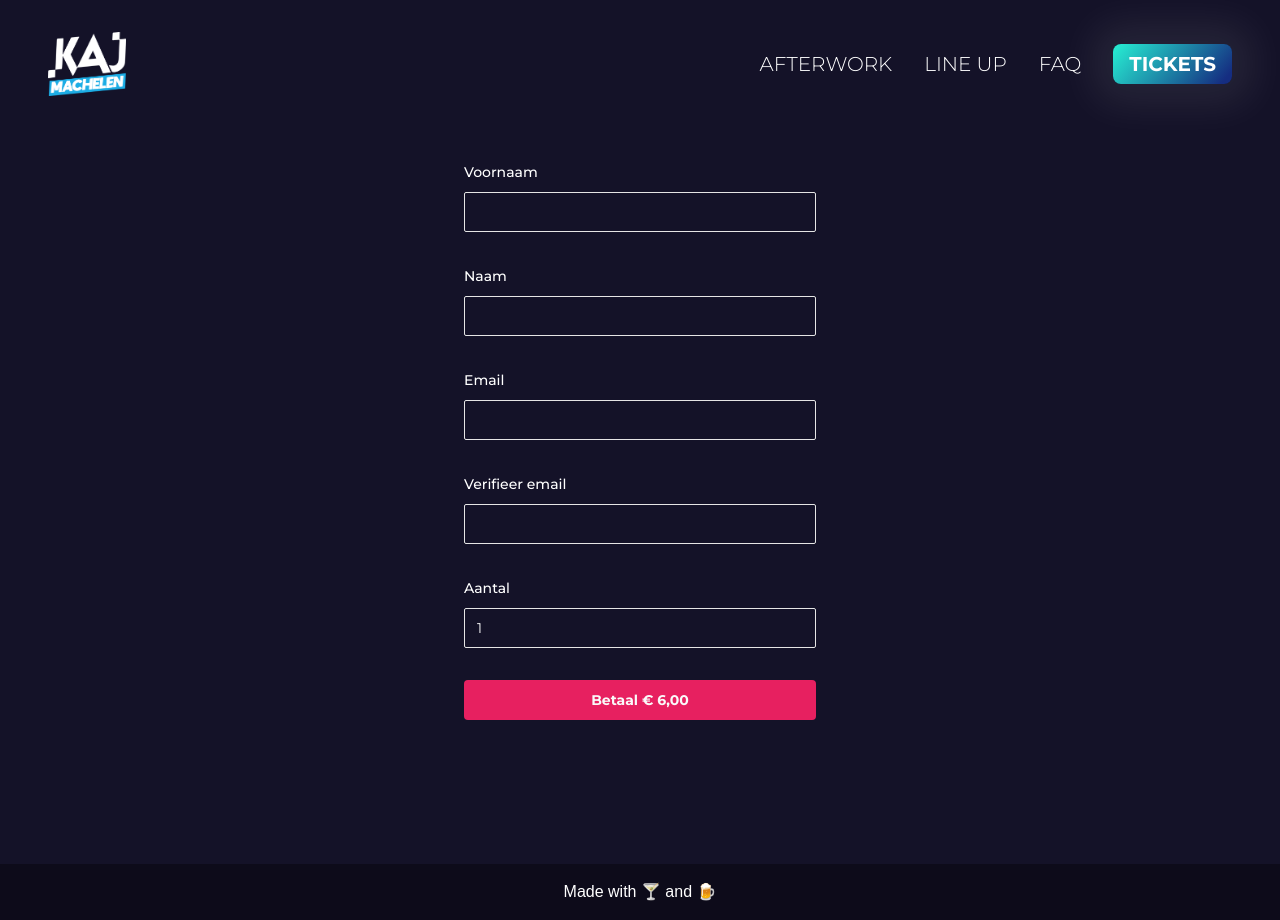
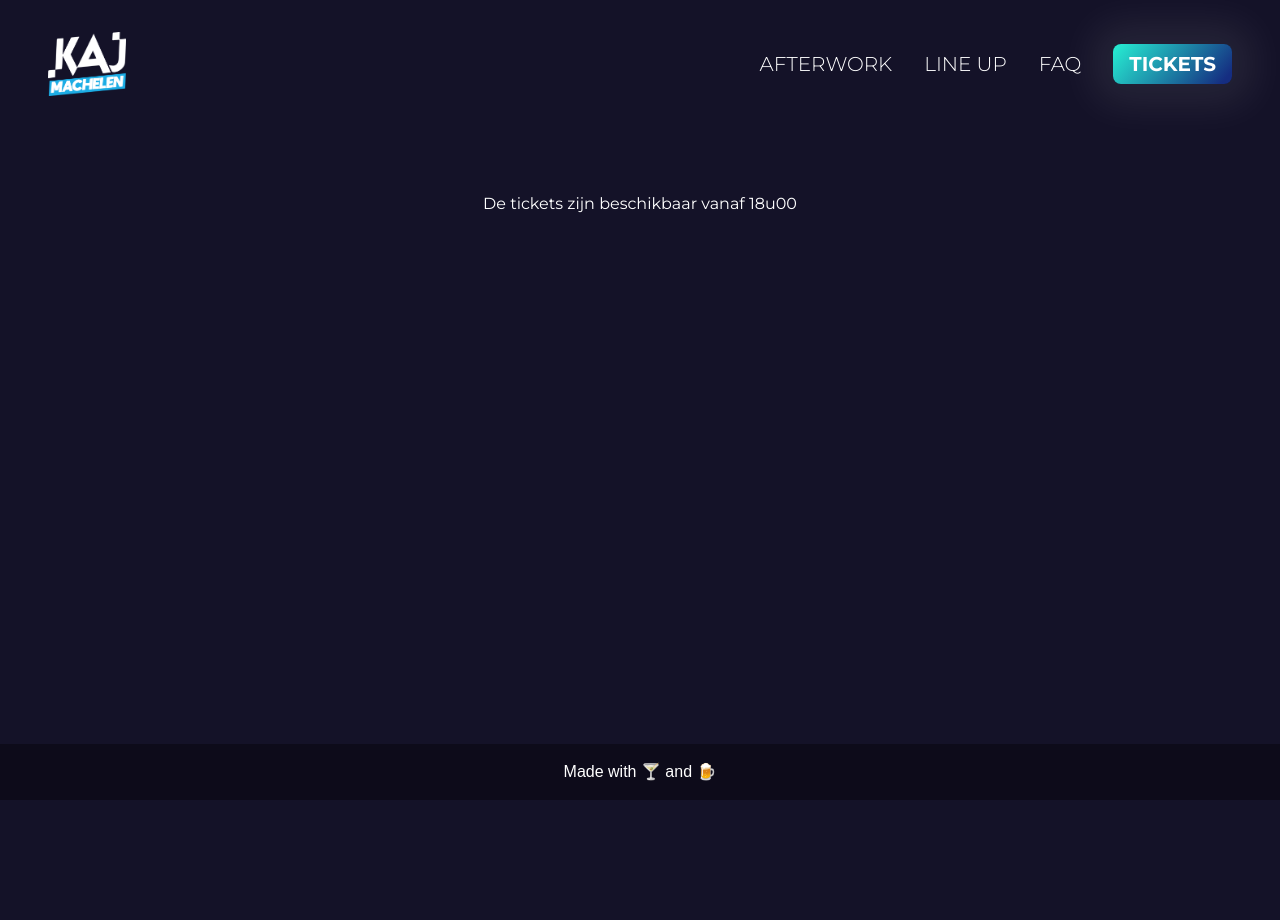
Before and after one commit to Cocktail-vs-Beer/frontend, a Next.js app: page /tickets in a window 1280 px wide. After the commit the page ends 800 px from the top, so only its background shows below. Built offline with nearby package versions, Linux system fonts and the light colour scheme; a web font is replaced by a local one.

Commit message:
add thank-you page & ticket limi

```diff
--- a/app/layout.tsx
+++ b/app/layout.tsx
@@ -15,7 +15,7 @@ export default function RootLayout({
   return (
     <html lang="en" className={`bg-secondary text-white font-montserrat scroll-smooth`}>
       <body>
-        <div className='my-8 mx-4 min-h-screen'>
+        <div className='my-8 mx-4 min-h-[calc(100vh-120px)]'>
           <Navbar/>
           <div className='space-y-28'>
             {children}
--- a/app/tickets/page.tsx
+++ b/app/tickets/page.tsx
@@ -1,6 +1,21 @@
+"use client";
+
 import OrderForm from '../../components/OrderForm';
+import { useSearchParams } from 'next/navigation';
 
 export default function Page() {
+  const refDate = new Date("2024-09-12T08:40:00");
+  const searchParams = useSearchParams();
+
+  console.log(refDate)
+  if (refDate > new Date() && !(searchParams.get("debug") === 'true')) {
+    return(
+      <div className="mt-24 text-center">
+        <h2>De tickets zijn beschikbaar vanaf 18u00</h2>
+      </div>
+    )
+  }
+
   return (
     <div className="container mx-auto md:w-1/3 mt-16">
       <OrderForm price={6}/>
--- a/components/Footer/index.tsx
+++ b/components/Footer/index.tsx
@@ -1,7 +1,7 @@
 
 const Footer = () => {
   return (
-    <footer className="text-center py-4 bg-[#0d0b1a]">
+    <footer className="text-center py-4 bg-[#0d0b1a] h-[56px]">
       <h6 className="font-sans font-light">Made with 🍸 and 🍺</h6>
     </footer>
   );
```
Also changed, not shown: app/thank-you/page.tsx (added, +12 -0 lines).
